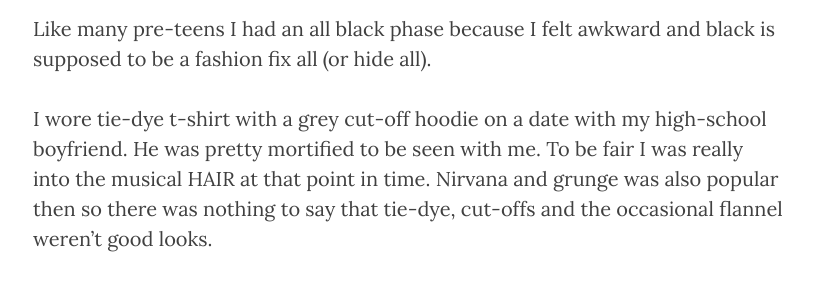
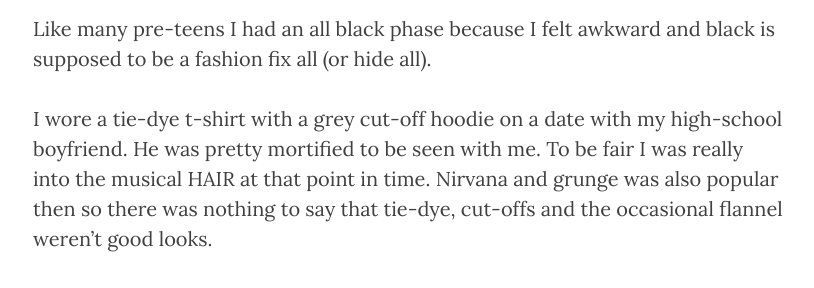
Before and after one commit to evenenders/evenenders.github.io, a Jekyll site: the page built from _posts/2016-9-12-fendi-detectives.markdown, in a window 1280 px wide and 900 px high, scrolled down 748 px. Shown: the part 154-442 px from the top of the window, without its empty margins (232-1046 px from the left). Built offline with Jekyll 4.4.1, drawn with Linux system fonts in a browser that asks for light colours; nearby versions of some CDN libraries.

```diff
--- a/_posts/2016-9-12-fendi-detectives.markdown
+++ b/_posts/2016-9-12-fendi-detectives.markdown
@@ -15,7 +15,7 @@ After I read all the Little House on the Prairie books by Laura Ingalls Wilder,
 
 Like many pre-teens I had an all black phase because I felt awkward and black is supposed to be a fashion fix all (or hide all).
 
-I wore tie-dye t-shirt with a grey cut-off hoodie on a date with my high-school boyfriend. He was pretty mortified to be seen with me.  To be fair I was really into the musical HAIR at that point in time. Nirvana and grunge was also popular then so there was nothing to say that tie-dye, cut-offs and the occasional flannel weren’t good looks.
+I wore a tie-dye t-shirt with a grey cut-off hoodie on a date with my high-school boyfriend. He was pretty mortified to be seen with me.  To be fair I was really into the musical HAIR at that point in time. Nirvana and grunge was also popular then so there was nothing to say that tie-dye, cut-offs and the occasional flannel weren’t good looks.
 
 I’ve mixed and matched patterns, which has prompted others to ask if I am colorblind. I still wear bright yellow unapologetically.
 
```
